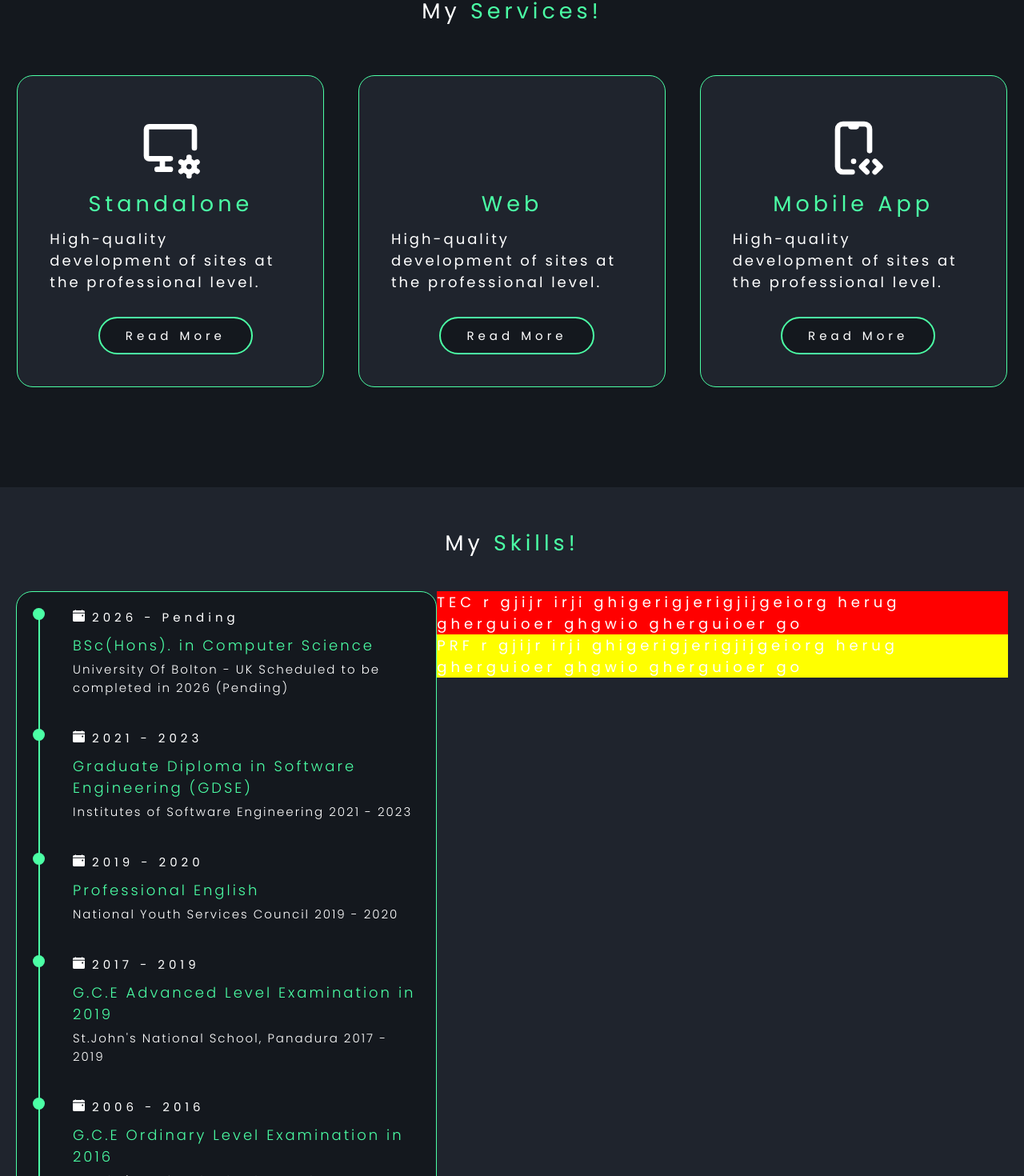
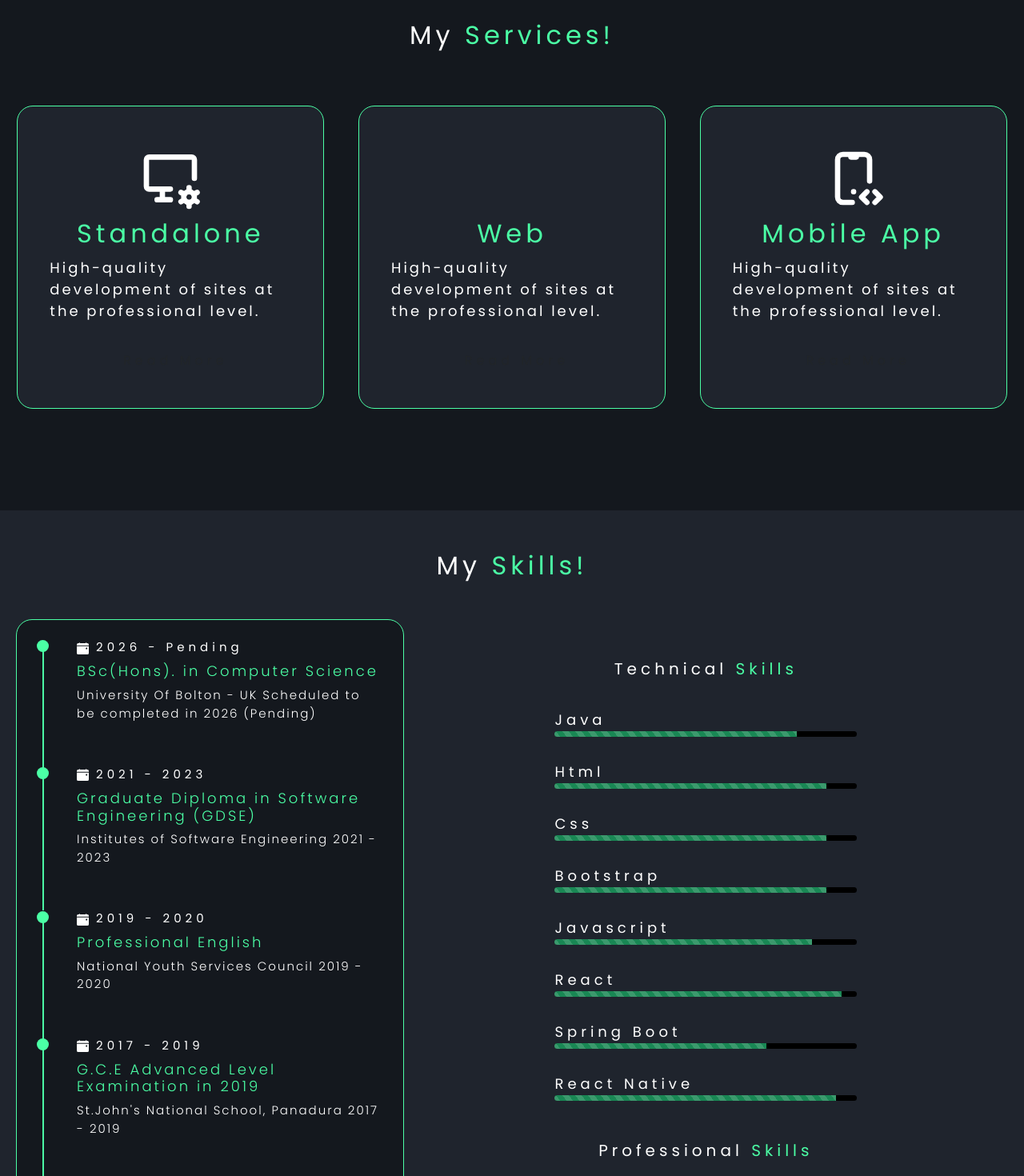
Before and after one commit to imeshhirushan2117/React-Portfolio, a React (Vite) app: page /skills in a window 1280 px wide. Shown: the part 1130-2600 px from the top of the page at 80% size. Built offline with nearby package versions, Linux system fonts and the light colour scheme; some icons are missing.

Commit message:
Technical Skills

```diff
--- a/package.json
+++ b/package.json
@@ -10,10 +10,13 @@
     "preview": "vite preview"
   },
   "dependencies": {
+    "bootstrap": "^5.3.2",
     "google-fonts": "^1.0.0",
     "react": "^18.2.0",
+    "react-bootstrap": "^2.9.2",
     "react-dom": "^18.2.0",
-    "react-icons": "^4.12.0"
+    "react-icons": "^4.12.0",
+    "react-router-dom": "^6.21.1"
   },
   "devDependencies": {
     "@types/react": "^18.2.43",
--- a/src/assets/app/App.jsx
+++ b/src/assets/app/App.jsx
@@ -4,7 +4,7 @@ import Home from '../pages/HomePage/Home'
 import AboutMe from '../pages/AboutMe/AboutMe'
 import Service from '../pages/Service/Service'
 import Skills from '../pages/Skills/Skills'
-
+import { Route, Routes, Navigate } from 'react-router-dom'
 import { Temp } from '../pages/Temp/Temp'
 
 function App() {
@@ -12,14 +12,23 @@ function App() {
 
   return (
     <>
-
       <StickyNanbar title={'WELLCOME TO MY PORTFOLIO!'} />
       <Navbar />
-      <Home />
-      <AboutMe />
-      <Service />
-      <Skills />
+      {/* <Routes>
+        <Route path={'*'} element={<Navigate to={'/home'}/>}></Route>
+        <Route path={'/home'} element={<Home />} />
+        <Route path={'/aboutme'} element={<AboutMe />} />
+        <Route path={'/service'} element={<Service />} />
+        <Route path={'/skills'} element={<Skills />} />
+      </Routes> */}
+
+
+          <Home />
+          <AboutMe />
+          <Service />
+          <Skills />
       <Temp />
+
     </>
   )
 }
--- a/src/assets/component/Educad/styles.css
+++ b/src/assets/component/Educad/styles.css
@@ -12,6 +12,7 @@
     background-color: #4BFFA5;
     width: 2px;
     height: 165px;
+
     left:6.5px;
     top: 14px;
 }
--- /dev/null
+++ b/src/assets/component/Progressbar/Progressbar.jsx
@@ -0,0 +1,15 @@
+import './styles.css'
+import ProgressBar from 'react-bootstrap/ProgressBar';
+
+function Progressbar({ name, ptage }) {
+    return (
+        <>
+            <div className='pr-div'>
+                <p className='pg'>{name}</p>
+                <ProgressBar style={{ height: '7px', backgroundColor: "black" }} className='p-bar' variant="success" animated now={ptage} />
+            </div>
+        </>
+    )
+}
+
+export default Progressbar
--- /dev/null
+++ b/src/assets/component/Progressbar/styles.css
@@ -0,0 +1,21 @@
+.pg{
+    margin-left: 25%;
+    text-align: left;
+}
+
+.pr-div{
+    width: 100%;
+    display: flex;
+    margin-top: 30px;
+    flex-direction: column;
+}
+
+.p-bar{
+    width: 50%;
+    position: relative;
+    left: 0;
+    right: 0;
+    margin: auto;
+    margin-top: -15px;
+
+}
--- a/src/assets/pages/Skills/Skills.jsx
+++ b/src/assets/pages/Skills/Skills.jsx
@@ -1,9 +1,9 @@
 import './styles.css'
 import Educad from '../../component/Educad/Educad'
+import Progressbar from '../../component/Progressbar/Progressbar'
 
-
-function Skills(){
-    return(
+function Skills() {
+  return (
     <>
       <section className="skil-container">
         <h2>My <span style={{ color: "#4BFFA5" }}>Skills!</span> </h2>
@@ -12,21 +12,37 @@ function Skills(){
 
         <div className='tbl-div'>
           <div className='edu-div'>
-            <Educad date={" 2026 - Pending"} title={" BSc(Hons). in Computer Science"} prg={" University Of Bolton - UK Scheduled to be completed in 2026 (Pending)"}/>
-            <Educad date={" 2021 - 2023"} title={" Graduate Diploma in Software Engineering (GDSE)"} prg={" Institutes of Software Engineering 2021 - 2023"}/>
-            <Educad date={" 2019 - 2020"} title={" Professional English"} prg={"National Youth Services Council 2019 - 2020"}/>
-            <Educad date={" 2017 - 2019"} title={" G.C.E Advanced Level Examination in 2019"} prg={"St.John's National School, Panadura 2017 - 2019"}/>
-            <Educad date={" 2006 - 2016"} title={" G.C.E Ordinary Level Examination in 2016"} prg={"St.John's National School, Panadura 2006 - 2016"}/>
+            <Educad date={" 2026 - Pending"} title={" BSc(Hons). in Computer Science"} prg={" University Of Bolton - UK Scheduled to be completed in 2026 (Pending)"} />
+            <Educad date={" 2021 - 2023"} title={" Graduate Diploma in Software Engineering (GDSE)"} prg={" Institutes of Software Engineering 2021 - 2023"} />
+
+            <Educad date={" 2019 - 2020"} title={" Professional English"} prg={"National Youth Services Council 2019 - 2020"} />
+            <Educad date={" 2017 - 2019"} title={" G.C.E Advanced Level Examination in 2019"} prg={"St.John's National School, Panadura 2017 - 2019"} />
+            <Educad date={" 2006 - 2016"} title={" G.C.E Ordinary Level Examination in 2016"} prg={"St.John's National School, Panadura 2006 - 2016"} />
 
 
           </div>
 
-            <div>
+          <div className='anoth-skils' >
             <div className="tch-skills">
-                    <p>TEC r gjijr irji ghigerigjerigjijgeiorg herug gherguioer ghgwio gherguioer go</p>
+              <h2 className='skills-title'>Technical <span style={{ color: "#4BFFA5" }}>Skills</span> </h2>
+
+              <div className='progress-bar' >
+                <Progressbar name={'Java'} ptage={80} />
+                <Progressbar name={'Html'} ptage={90} />
+                <Progressbar name={'Css'} ptage={90} />
+                <Progressbar name={'Bootstrap'} ptage={90} />
+                <Progressbar name={'Javascript'} ptage={85} />
+                <Progressbar name={'React'} ptage={95} />
+                <Progressbar name={'Spring Boot'} ptage={70} />
+                <Progressbar name={'React Native'} ptage={93} />
               </div>
+
+
+            </div>
+
+
             <div className="prf-skills">
-                <p>PRF r gjijr irji ghigerigjerigjijgeiorg herug gherguioer ghgwio gherguioer go</p>
+              <h2 className='skills-title'>Professional <span style={{ color: "#4BFFA5" }}>Skills</span> </h2>
             </div>
           </div>
         </div>
--- a/src/assets/pages/Skills/styles.css
+++ b/src/assets/pages/Skills/styles.css
@@ -19,7 +19,7 @@
 }
 
 .tbl-div{
-    display: flex;
+  display: flex;
   width: 100%;
   padding: 20px;
   margin-top: 20px;
@@ -30,14 +30,24 @@
     background-color: #14181E;
     border: #4BFFA5 solid 1px;
     border-radius: 20px;
-    padding: 20px;
+    padding: 25px;
 }
 
-.tch-skills{
-    background-color: red;
+.anoth-skils{
+
+    text-align: center;
+    width: 100%;
+}
+
+.skills-title{
+    font-size: 20px;
+}
+
+.tch-skills {
+    width: 100%;
 
 }
+.progress-bar{
 
-.prf-skills{
-    background-color: yellow;
+
 }
--- a/src/main.jsx
+++ b/src/main.jsx
@@ -2,9 +2,15 @@ import React from 'react'
 import ReactDOM from 'react-dom/client'
 import App from '../src/assets/app/App'
 import './index.css'
+import { BrowserRouter } from 'react-router-dom'
+import 'bootstrap/dist/css/bootstrap.min.css';
 
 ReactDOM.createRoot(document.getElementById('root')).render(
-  <React.StrictMode>
-    <App />
-  </React.StrictMode>,
+  <BrowserRouter>
+    <React.StrictMode>
+      <App />
+    </React.StrictMode>
+  </BrowserRouter>
+
+
 )
```
Also changed, not shown: 1 other file (tests, documents, lock files or other folders). Lines whose indentation alone changed are shown as unchanged.
